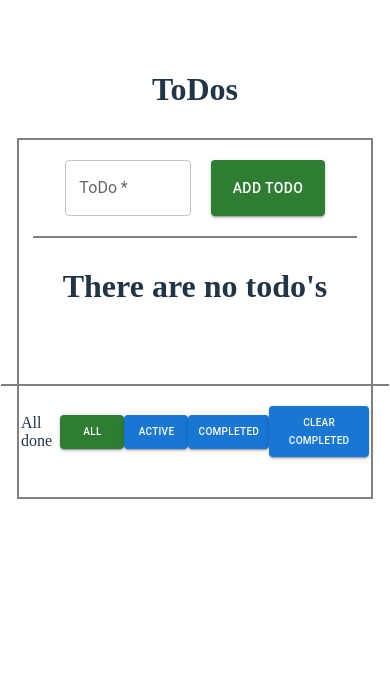
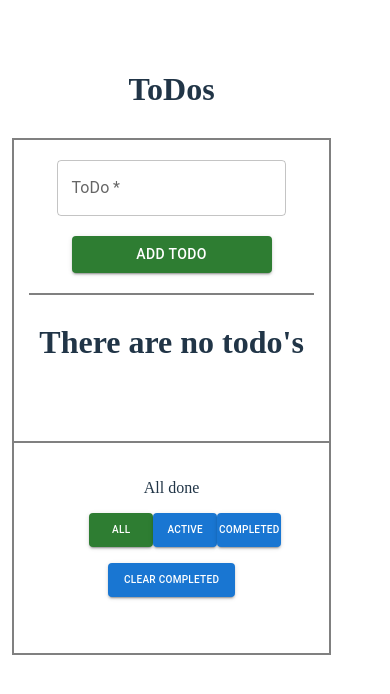
Before and after one commit to VasilyevPavel/ToDo, a React (Vite) app in the folder todoList/: page / in a window 390 px wide. Shown: the top 694 px of the page. Built offline with nearby package versions, Linux system fonts and the light colour scheme.

Commit message:
mobile variant

```diff
--- a/todoList/src/components/input/Input.tsx
+++ b/todoList/src/components/input/Input.tsx
@@ -2,6 +2,7 @@ import { ChangeEvent, useState } from 'react';
 import Box from '@mui/material/Box';
 import TextField from '@mui/material/TextField';
 import { Button } from '@mui/material';
+import { useMediaQuery } from '@mui/material';
 
 import './inputStyle.css';
 
@@ -40,6 +41,7 @@ export default function Input({ toggleRefresh }: IInputProps) {
       handleAddTodo();
     }
   };
+  const isMobile = useMediaQuery('(max-width:768px)');
 
   return (
     <Box
@@ -56,6 +58,8 @@ export default function Input({ toggleRefresh }: IInputProps) {
           width: '80%',
 
           display: 'flex',
+          flexDirection: isMobile ? 'column' : 'row',
+          alignItems: 'center',
         }}
       >
         <TextField
@@ -67,7 +71,10 @@ export default function Input({ toggleRefresh }: IInputProps) {
           value={formData.inputText}
           onChange={handleChange}
           onKeyDown={handleKeyDown}
-          sx={{ marginRight: '20px' }}
+          sx={{
+            marginRight: isMobile ? '0px' : '20px',
+            marginBottom: isMobile ? '20px' : '0px',
+          }}
           required
         />
         <Button
--- a/todoList/src/components/todoList/ToDoList.tsx
+++ b/todoList/src/components/todoList/ToDoList.tsx
@@ -9,6 +9,7 @@ import DeleteIcon from '@mui/icons-material/Delete';
 import Counter from '../counter/Counter';
 import { Box } from '@mui/material';
 import ControlButton from '../controlButton/ControlButton';
+
 import './toDoListStyle.css';
 
 interface ToDo {
@@ -112,9 +113,14 @@ export default function ToDoList({ refresh }: IToDoListProps) {
         )}
       </List>
       <div className="bottom-block">
+        <div className="btn-wrapper">
           <Counter length={toDoList.length} />
           <Box
-          sx={{ width: '60%', display: 'flex', justifyContent: 'space-evenly' }}
+            sx={{
+              width: '60%',
+              display: 'flex',
+              justifyContent: 'space-evenly',
+            }}
           >
             <ControlButton
               title={'All'}
@@ -135,11 +141,13 @@ export default function ToDoList({ refresh }: IToDoListProps) {
               setActiveButton={setActiveButton}
             />
           </Box>
+
           <ControlButton
             title={'Clear completed'}
             handleClearCompleted={handleClearCompleted}
           />
         </div>
+      </div>
     </>
   );
 }
--- a/todoList/src/components/todoList/toDoListStyle.css
+++ b/todoList/src/components/todoList/toDoListStyle.css
@@ -1,3 +1,16 @@
+@media (max-width: 768px) {
+  .bottom-block {
+    width: auto;
+  }
+  .btn-wrapper {
+    display: flex;
+    flex-direction: column;
+    align-items: center;
+    justify-content: space-around;
+    height: 150px;
+  }
+}
+
 .list-container {
   width: 100%;
 }
@@ -15,8 +28,8 @@
   margin-top: 50px;
   width: 100%;
 }
-@media (max-width: 768px) {
-  .bottom-block {
-    width: auto;
-  }
+.btn-wrapper {
+  display: flex;
+  justify-content: space-evenly;
+  width: 100%;
 }
--- a/todoList/src/pages/mainPageStyle.css
+++ b/todoList/src/pages/mainPageStyle.css
@@ -24,3 +24,8 @@
   border: 2px solid grey;
   padding: 20px;
 }
+@media (max-width: 768px) {
+  .main {
+    width: 88%;
+  }
+}
```
Also changed, not shown: 4 other files (tests, documents, lock files or other folders). Lines whose indentation alone changed are shown as unchanged.
